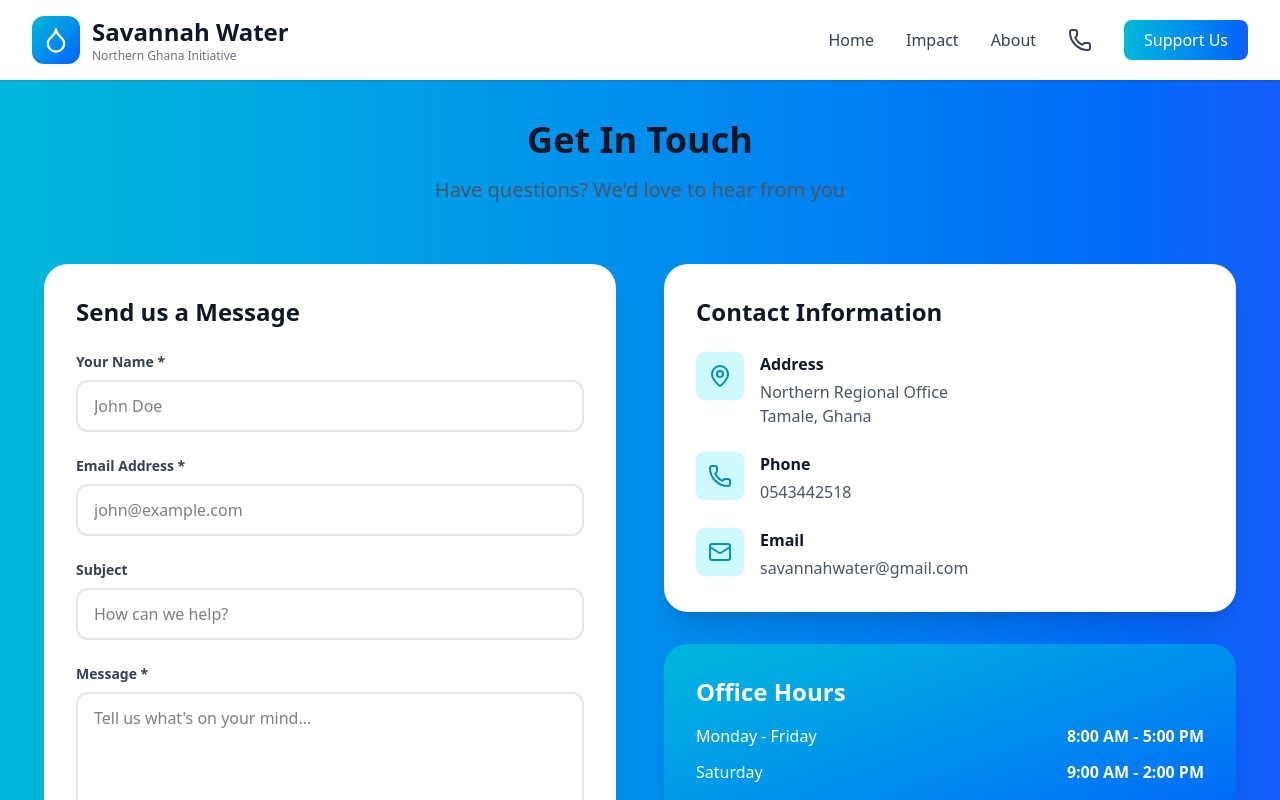
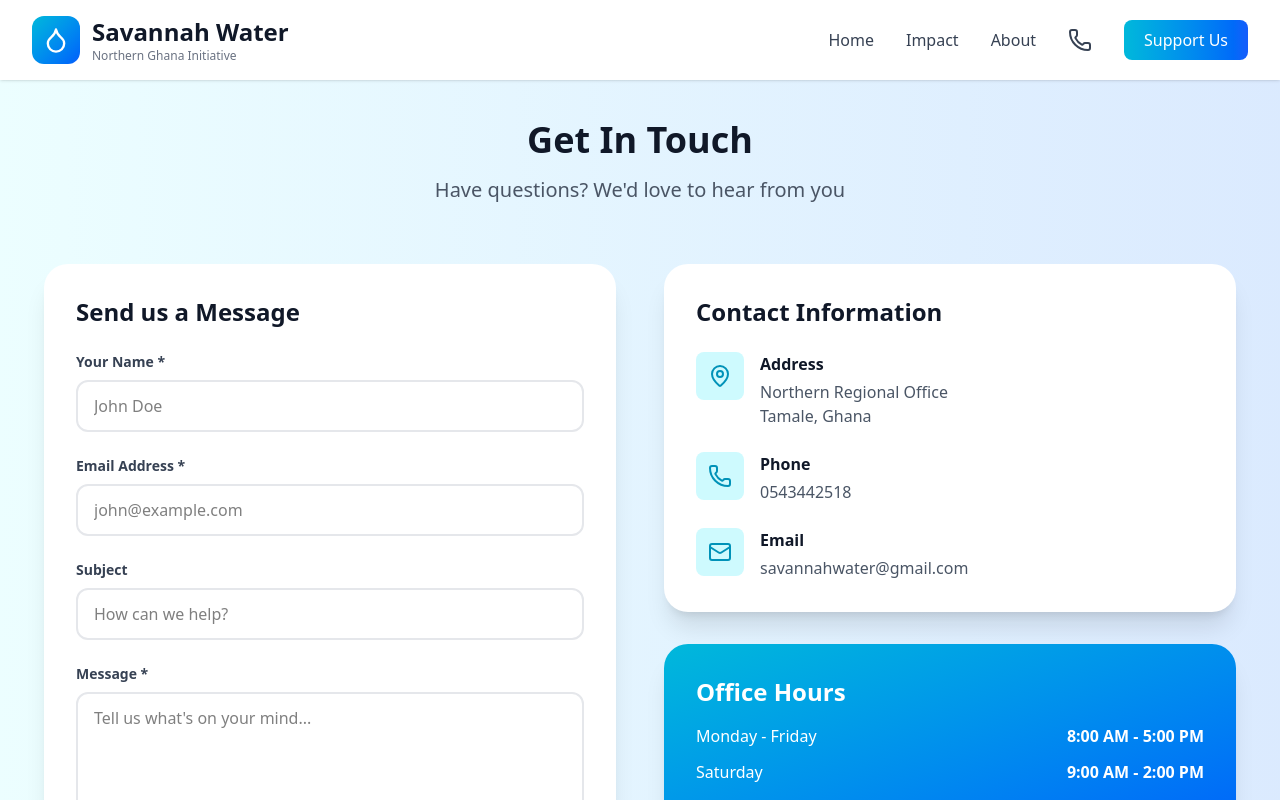
Before and after one commit to ericmanike/SW, a Next.js app: page /contact in a window 1280 px wide. Shown: the top 800 px of the page. Built offline with nearby package versions, Linux system fonts and the light colour scheme.

Commit message:
section bg fixed

```diff
--- a/app/contact/page.tsx
+++ b/app/contact/page.tsx
@@ -76,7 +76,7 @@ export default function AboutPage() {
   return (
     <div className="min-w-full min-h-screen ">
       {/* Contact Form Section */}
-      <section className=" min-w-full  mt-10 py-20 bg-linear-to-r from-cyan-500 to-blue-600 ">
+      <section className=" min-w-full  mt-10 py-20 bg-linear-to-r from-cyan-50 to-blue-100 ">
         <div className="max-w-full  w-full  mx-auto px-4 sm:px-6 lg:px-8">
           <div className="text-center mb-12">
             <h2 className="text-4xl font-bold text-gray-900 mb-4">Get In Touch</h2>
```
